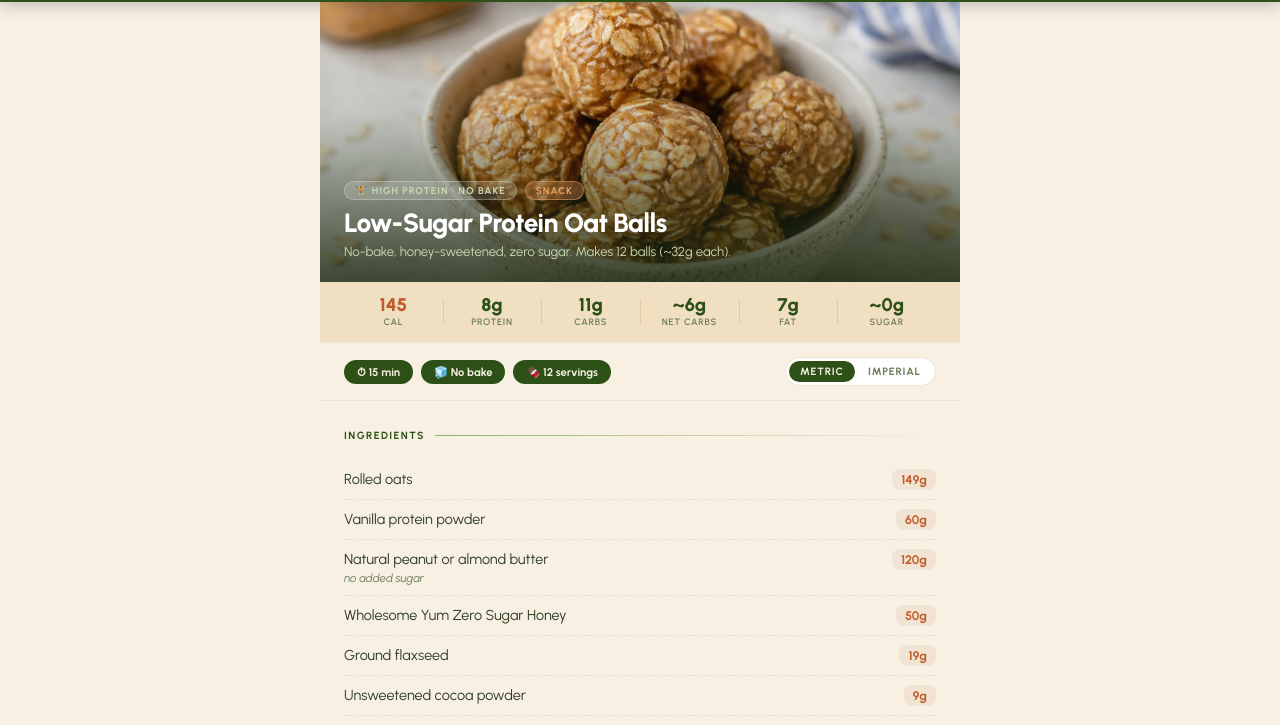
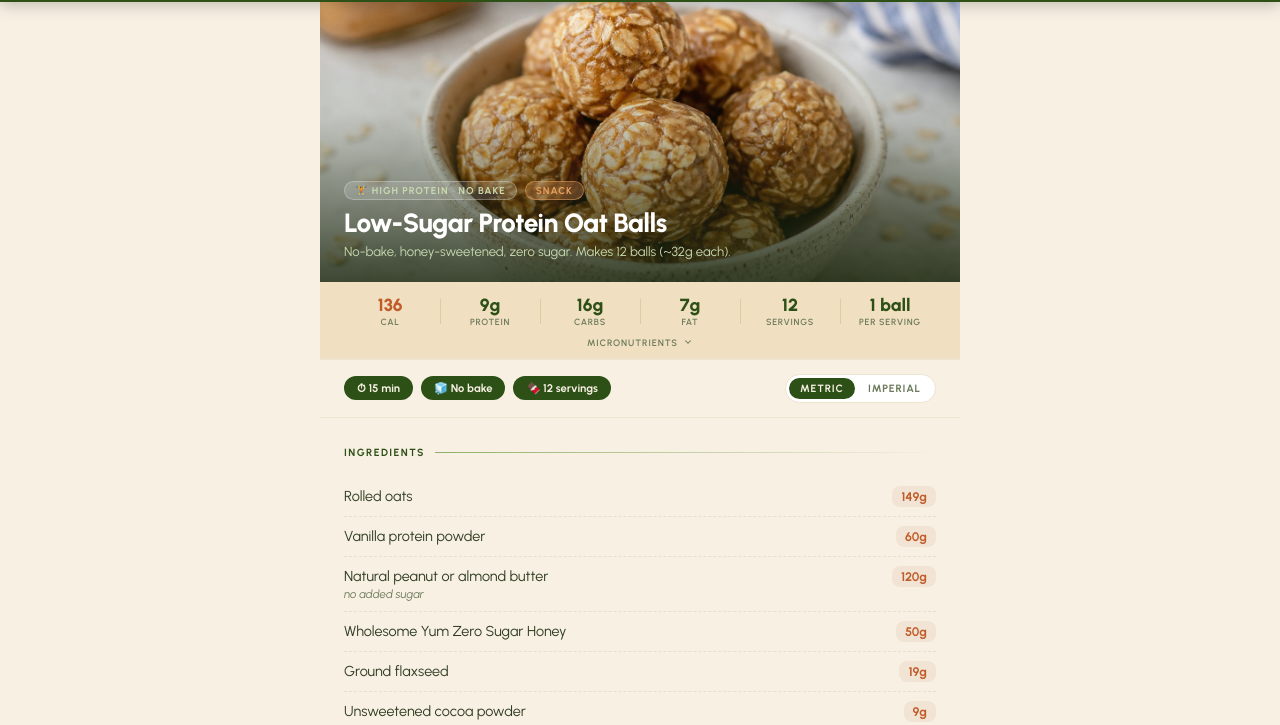
Before and after one commit to orestegiacche/eatfit, a plain HTML site: page index.html in a window 1280 px wide. Both pictures are taken after a click on the element 640 px from the left and 375 px from the top of the page. Shown: the part 56-781 px from the top of the page. Drawn offline with Linux system fonts and the light colour scheme.

Commit message:
Update index.html

```diff
--- a/index.html
+++ b/index.html
@@ -194,13 +194,38 @@
     .card-arrow { display: flex; align-items: center; gap: 4px; color: var(--sage-pale); font-size: 0.6rem; font-weight: 600; letter-spacing: 0.06em; text-transform: uppercase; opacity: 0.8; }
     .card-arrow svg { width: 12px; height: 12px; }
 
-    /* Macros bar */
-    .macros-bar { background: var(--wood-pale); border-bottom: 1px solid var(--cream-dark); padding: 9px 20px; display: flex; align-items: stretch; }
-    .macro-item { flex: 1; display: flex; flex-direction: column; align-items: center; gap: 1px; padding: 3px 4px; position: relative; }
+    /* Macros bar — card list view */
+    .macros-bar { background: var(--wood-pale); border-bottom: 1px solid var(--cream-dark); padding: 9px 16px; display: grid; grid-template-columns: repeat(6, 1fr); }
+    .macro-item { display: flex; flex-direction: column; align-items: center; gap: 1px; padding: 3px 4px; position: relative; }
     .macro-item + .macro-item::before { content: ''; position: absolute; left: 0; top: 15%; height: 70%; width: 1px; background: var(--wood); opacity: 0.3; }
-    .macro-value { font-size: 0.92rem; font-weight: 800; color: var(--forest); line-height: 1; }
-    .macro-label { font-size: 0.54rem; font-weight: 600; letter-spacing: 0.08em; text-transform: uppercase; color: var(--muted); }
+    .macro-value { font-size: 0.88rem; font-weight: 800; color: var(--forest); line-height: 1; }
+    .macro-label { font-size: 0.52rem; font-weight: 600; letter-spacing: 0.07em; text-transform: uppercase; color: var(--muted); }
     .macro-item.highlight .macro-value { color: var(--terracotta); }
+
+    /* Detail macros — expandable */
+    .detail-macros-wrap { background: var(--wood-pale); border-bottom: 2px solid var(--cream-dark); }
+    .detail-macros { display: grid; grid-template-columns: repeat(6, 1fr); padding: 14px 20px 10px; cursor: pointer; user-select: none; }
+    .detail-macros:hover { background: rgba(200,151,90,0.12); }
+    .detail-macro { display: flex; flex-direction: column; align-items: center; gap: 2px; position: relative; }
+    .detail-macro + .detail-macro::before { content: ''; position: absolute; left: 0; top: 10%; height: 80%; width: 1px; background: var(--wood); opacity: 0.3; }
+    .detail-macro-value { font-size: 1.1rem; font-weight: 800; color: var(--forest); line-height: 1; }
+    .detail-macro-label { font-size: 0.56rem; font-weight: 600; letter-spacing: 0.08em; text-transform: uppercase; color: var(--muted); }
+    .detail-macro.highlight .detail-macro-value { color: var(--terracotta); }
+    .detail-macros-hint { text-align: center; font-size: 0.58rem; font-weight: 600; letter-spacing: 0.1em; text-transform: uppercase; color: var(--muted); padding: 0 20px 10px; display: flex; align-items: center; justify-content: center; gap: 5px; cursor: pointer; }
+    .detail-macros-hint svg { width: 10px; height: 10px; transition: transform 0.3s; }
+    .detail-macros-wrap.open .detail-macros-hint svg { transform: rotate(180deg); }
+
+    /* Expandable micronutrients */
+    .micro-panel { display: grid; grid-template-rows: 0fr; transition: grid-template-rows 0.35s cubic-bezier(0.4,0,0.2,1); }
+    .detail-macros-wrap.open .micro-panel { grid-template-rows: 1fr; }
+    .micro-panel-inner { overflow: hidden; }
+    .micro-grid { display: grid; grid-template-columns: 1fr 1fr; gap: 0; padding: 4px 20px 16px; }
+    .micro-item { display: flex; justify-content: space-between; align-items: center; padding: 7px 0; border-bottom: 1px dashed rgba(0,0,0,0.07); }
+    .micro-item:nth-last-child(-n+2) { border-bottom: none; }
+    .micro-name { font-size: 0.8rem; font-weight: 400; color: var(--text); }
+    .micro-val { font-size: 0.8rem; font-weight: 700; color: var(--forest); background: rgba(45,80,22,0.07); padding: 2px 8px; border-radius: 8px; }
+    .micro-item:nth-child(odd) { padding-right: 16px; border-right: 1px solid var(--cream-dark); }
+    .micro-item:nth-child(even) { padding-left: 16px; }
 
     .empty-state { text-align: center; padding: 48px 24px; color: var(--muted); font-size: 0.88rem; font-weight: 500; display: none; }
 
@@ -209,41 +234,15 @@
     ═══════════════════════════════════════════════ */
     .recipe-detail { max-width: 640px; margin: 0 auto; padding-bottom: 80px; }
 
-    /* Hero photo */
-    .detail-hero {
-      position: relative; width: 100%; height: 280px; overflow: hidden;
-      background: var(--forest);
-    }
+    .detail-hero { position: relative; width: 100%; height: 280px; overflow: hidden; background: var(--forest); }
     .detail-hero img { width: 100%; height: 100%; object-fit: cover; display: block; }
-    .detail-hero-overlay {
-      position: absolute; inset: 0;
-      background: linear-gradient(to top, rgba(29,41,16,0.85) 0%, rgba(29,41,16,0.2) 60%, transparent 100%);
-    }
-    .detail-hero-content {
-      position: absolute; bottom: 0; left: 0; right: 0;
-      padding: 24px 24px 20px;
-    }
+    .detail-hero-overlay { position: absolute; inset: 0; background: linear-gradient(to top, rgba(29,41,16,0.85) 0%, rgba(29,41,16,0.2) 60%, transparent 100%); }
+    .detail-hero-content { position: absolute; bottom: 0; left: 0; right: 0; padding: 24px 24px 20px; }
     .detail-meta-row { display: flex; align-items: center; gap: 8px; margin-bottom: 8px; flex-wrap: wrap; }
-    .detail-tag {
-      background: rgba(255,255,255,0.15); border: 1px solid rgba(255,255,255,0.25);
-      color: var(--sage-pale); font-size: 0.62rem; font-weight: 700; letter-spacing: 0.1em;
-      text-transform: uppercase; padding: 3px 10px; border-radius: 20px;
-    }
-    .detail-category-tag {
-      background: rgba(232,160,96,0.3); border: 1px solid rgba(232,160,96,0.5);
-      color: var(--orange-lt); font-size: 0.62rem; font-weight: 700; letter-spacing: 0.1em;
-      text-transform: uppercase; padding: 3px 10px; border-radius: 20px;
-    }
+    .detail-tag { background: rgba(255,255,255,0.15); border: 1px solid rgba(255,255,255,0.25); color: var(--sage-pale); font-size: 0.62rem; font-weight: 700; letter-spacing: 0.1em; text-transform: uppercase; padding: 3px 10px; border-radius: 20px; }
+    .detail-category-tag { background: rgba(232,160,96,0.3); border: 1px solid rgba(232,160,96,0.5); color: var(--orange-lt); font-size: 0.62rem; font-weight: 700; letter-spacing: 0.1em; text-transform: uppercase; padding: 3px 10px; border-radius: 20px; }
     .detail-title { font-size: 1.65rem; font-weight: 800; color: #fff; line-height: 1.15; letter-spacing: -0.02em; margin-bottom: 4px; }
     .detail-subtitle { font-size: 0.82rem; color: var(--sage-pale); font-weight: 400; line-height: 1.5; }
-
-    /* Detail macros */
-    .detail-macros { background: var(--wood-pale); border-bottom: 2px solid var(--cream-dark); padding: 14px 24px; display: flex; }
-    .detail-macro { flex: 1; display: flex; flex-direction: column; align-items: center; gap: 2px; position: relative; }
-    .detail-macro + .detail-macro::before { content: ''; position: absolute; left: 0; top: 10%; height: 80%; width: 1px; background: var(--wood); opacity: 0.3; }
-    .detail-macro-value { font-size: 1.15rem; font-weight: 800; color: var(--forest); line-height: 1; }
-    .detail-macro-label { font-size: 0.58rem; font-weight: 600; letter-spacing: 0.08em; text-transform: uppercase; color: var(--muted); }
-    .detail-macro.highlight .detail-macro-value { color: var(--terracotta); }
 
     /* Detail badges */
     .detail-badges { display: flex; align-items: center; justify-content: space-between; gap: 8px; flex-wrap: wrap; padding: 14px 24px; background: var(--cream); border-bottom: 1px solid var(--cream-dark); }
@@ -424,13 +423,21 @@ const recipes = [
     tag: '🏋️ High Protein · No Bake',
     photo: 'oat-balls.png',
     badges: ['⏱ 15 min', '🧊 No bake', '🍫 12 servings'],
+    servings: '12 balls',
+    servingSize: '1 ball (32g)',
     macros: [
-      { value: '145',  label: 'Cal',       highlight: true },
-      { value: '8g',   label: 'Protein' },
-      { value: '11g',  label: 'Carbs' },
-      { value: '~6g',  label: 'Net Carbs' },
+      { value: '136',  label: 'Cal',      highlight: true },
+      { value: '9g',   label: 'Protein' },
+      { value: '16g',  label: 'Carbs' },
       { value: '7g',   label: 'Fat' },
-      { value: '~0g',  label: 'Sugar' },
+      { value: '12',   label: 'Servings' },
+      { value: '1 ball', label: 'Per serving' },
+    ],
+    micros: [
+      { name: 'Fiber',   value: '~2g' },
+      { name: 'Sugar',   value: '~1g' },
+      { name: 'Sat. fat',value: '~1g' },
+      { name: 'Sodium',  value: '~60mg' },
     ],
     ingredientSections: [
       {
@@ -468,13 +475,21 @@ const recipes = [
     tag: '🫒 Mediterranean · Baked',
     photo: 'meatballs.png',
     badges: ['⏱ 30 min', '🔥 400°F / 200°C', '🍽 4 servings'],
+    servings: '4 servings',
+    servingSize: '~3–4 meatballs',
     macros: [
-      { value: '~320', label: 'Cal',        highlight: true },
-      { value: '~32g', label: 'Protein' },
-      { value: '~12g', label: 'Carbs' },
-      { value: '~14g', label: 'Fat' },
-      { value: '15',   label: 'Meatballs' },
-      { value: '~3–4', label: 'Per serving' },
+      { value: '323',  label: 'Cal',      highlight: true },
+      { value: '30g',  label: 'Protein' },
+      { value: '16g',  label: 'Carbs' },
+      { value: '16g',  label: 'Fat' },
+      { value: '4',    label: 'Servings' },
+      { value: '~3–4 balls', label: 'Per serving' },
+    ],
+    micros: [
+      { name: 'Fiber',   value: '~2g' },
+      { name: 'Sugar',   value: '~4g' },
+      { name: 'Sat. fat',value: '~5g' },
+      { name: 'Sodium',  value: '~498mg' },
     ],
     ingredientSections: [
       {
@@ -516,13 +531,21 @@ const recipes = [
     tag: '🍌 High Protein · Quick',
     photo: 'banana-pancakes.jpg',
     badges: ['⏱ 5 min prep', '🥞 ~8 pancakes', '🍳 Stovetop'],
+    servings: '~8 pancakes',
+    servingSize: '1 pancake',
     macros: [
-      { value: '~320', label: 'Cal',     highlight: true },
-      { value: '~30g', label: 'Protein' },
-      { value: '~35g', label: 'Carbs' },
-      { value: '~7g',  label: 'Fat' },
-      { value: '~8g',  label: 'Sugar' },
-      { value: 'whole batch', label: 'Serving' },
+      { value: '66',   label: 'Cal',      highlight: true },
+      { value: '5g',   label: 'Protein' },
+      { value: '7g',   label: 'Carbs' },
+      { value: '2g',   label: 'Fat' },
+      { value: '~8',   label: 'Servings' },
+      { value: '1 pancake', label: 'Per serving' },
+    ],
+    micros: [
+      { name: 'Fiber',   value: '~1g' },
+      { name: 'Sugar',   value: '~2g' },
+      { name: 'Sat. fat',value: '~0g' },
+      { name: 'Sodium',  value: '~33mg' },
     ],
     ingredientSections: [
       {
@@ -559,13 +582,21 @@ const recipes = [
     tag: '🍠 Simple · Wholesome',
     photo: 'sweet-potatoes.jpg',
     badges: ['⏱ 5 min prep', '🔥 400°F / 200°C', '⏳ 25–35 min'],
+    servings: null,
+    servingSize: '200g',
     macros: [
-      { value: '~100', label: 'Cal',     highlight: true },
-      { value: '~2g',  label: 'Protein' },
-      { value: '~23g', label: 'Carbs' },
-      { value: '~0g',  label: 'Fat' },
-      { value: '~7g',  label: 'Fiber' },
-      { value: 'per half', label: 'Serving' },
+      { value: '212',  label: 'Cal',      highlight: true },
+      { value: '3g',   label: 'Protein' },
+      { value: '40g',  label: 'Carbs' },
+      { value: '5g',   label: 'Fat' },
+      { value: '—',    label: 'Servings' },
+      { value: '200g', label: 'Per serving' },
+    ],
+    micros: [
+      { name: 'Fiber',   value: '~6g' },
+      { name: 'Sugar',   value: '~9g' },
+      { name: 'Sat. fat',value: '~1g' },
+      { name: 'Sodium',  value: '~68mg' },
     ],
     ingredientSections: [
       {
@@ -601,13 +632,21 @@ const recipes = [
     tag: '🍲 Lean Gain · Freezer-Friendly',
     photo: 'passato.png',
     badges: ['⏱ ~50 min', '❄️ Freezable', '🍽 3 servings'],
+    servings: '3 portions',
+    servingSize: '~425g',
     macros: [
-      { value: '~415', label: 'Cal',      highlight: true },
-      { value: '~42g', label: 'Protein' },
-      { value: '~32g', label: 'Carbs' },
-      { value: '~10g', label: 'Fat' },
-      { value: '3',    label: 'Portions' },
-      { value: '3 mo', label: 'Freezer' },
+      { value: '353',  label: 'Cal',      highlight: true },
+      { value: '38g',  label: 'Protein' },
+      { value: '35g',  label: 'Carbs' },
+      { value: '7g',   label: 'Fat' },
+      { value: '3',    label: 'Servings' },
+      { value: '~425g', label: 'Per serving' },
+    ],
+    micros: [
+      { name: 'Fiber',   value: '~5g' },
+      { name: 'Sugar',   value: '~4g' },
+      { name: 'Sat. fat',value: '~1g' },
+      { name: 'Sodium',  value: '~174mg' },
     ],
     ingredientSections: [
       {
@@ -723,6 +762,10 @@ function renderList() {
 ═══════════════════════════════════════════════ */
 function renderDetail(recipe) {
   const detail = document.getElementById('recipeDetail');
+  const microsHTML = recipe.micros ? recipe.micros.map(m =>
+    `<div class="micro-item"><span class="micro-name">${m.name}</span><span class="micro-val">${m.value}</span></div>`
+  ).join('') : '';
+
   detail.innerHTML = `
     <div class="detail-hero">
       <img src="${recipe.photo}" alt="${recipe.title}"/>
@@ -737,7 +780,25 @@ function renderDetail(recipe) {
       </div>
     </div>
 
-    <div class="detail-macros">${recipe.macros.map(m => macroHTML(m, true)).join('')}</div>
+    <div class="detail-macros-wrap" id="macrosWrap">
+      <div class="detail-macros" onclick="toggleMicros()">
+        ${recipe.macros.map(m => `
+          <div class="detail-macro${m.highlight ? ' highlight' : ''}">
+            <span class="detail-macro-value">${m.value}</span>
+            <span class="detail-macro-label">${m.label}</span>
+          </div>`).join('')}
+      </div>
+      ${microsHTML ? `
+      <div class="detail-macros-hint" onclick="toggleMicros()">
+        Micronutrients
+        <svg viewBox="0 0 24 24" fill="none" stroke="currentColor" stroke-width="2.5" stroke-linecap="round" stroke-linejoin="round"><polyline points="6 9 12 15 18 9"/></svg>
+      </div>
+      <div class="micro-panel">
+        <div class="micro-panel-inner">
+          <div class="micro-grid">${microsHTML}</div>
+        </div>
+      </div>` : ''}
+    </div>
 
     <div class="detail-badges">
       <div class="detail-badges-left">${recipe.badges.map(b => `<span class="detail-badge">${b}</span>`).join('')}</div>
@@ -770,6 +831,11 @@ function renderDetail(recipe) {
       </div>
     </div>
   `;
+}
+
+function toggleMicros() {
+  const wrap = document.getElementById('macrosWrap');
+  if (wrap) wrap.classList.toggle('open');
 }
 
 /* ═══════════════════════════════════════════════
```
